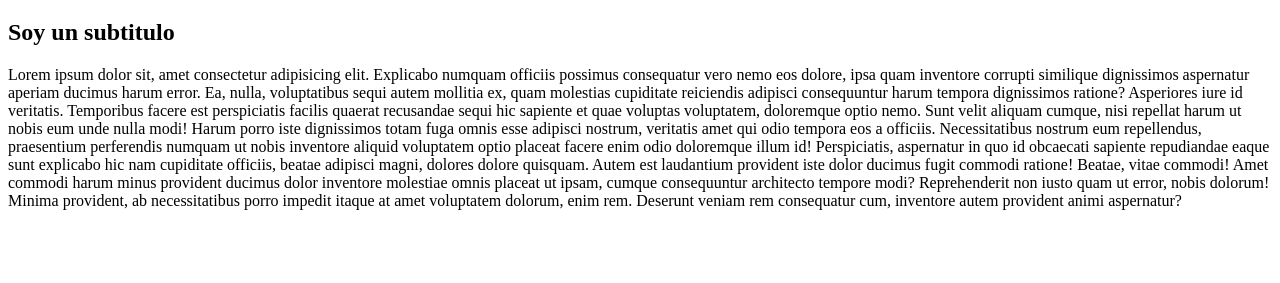
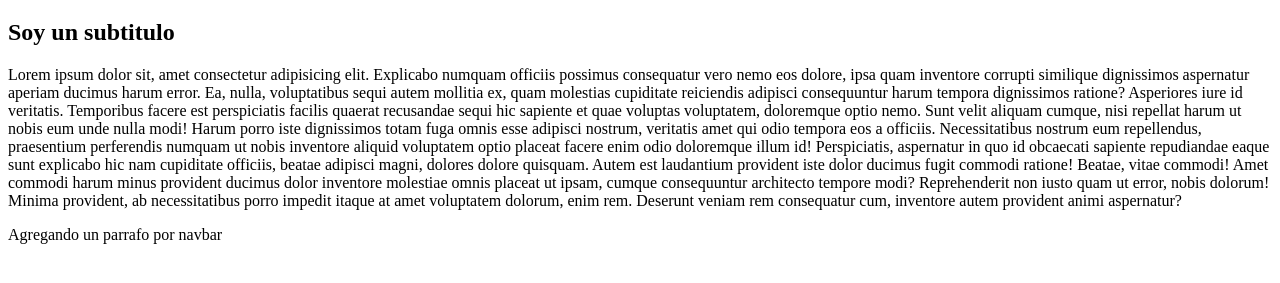
Before and after one commit to CiroBra/Trabajando-Con-GIT, a plain HTML site: page index.html in a window 1280 px wide. Shown: the part 61-344 px from the top of the page. Drawn offline with Linux system fonts and the light colour scheme.

Commit message:
Agregando un parrafo desde navbar

```diff
--- a/index.html
+++ b/index.html
@@ -35,6 +35,8 @@
       Deserunt veniam rem consequatur cum, inventore autem provident animi
       aspernatur?
     </p>
+
+    <p>Agregando un parrafo por navbar</p>
     </main>
   </body>
 </html>
```
